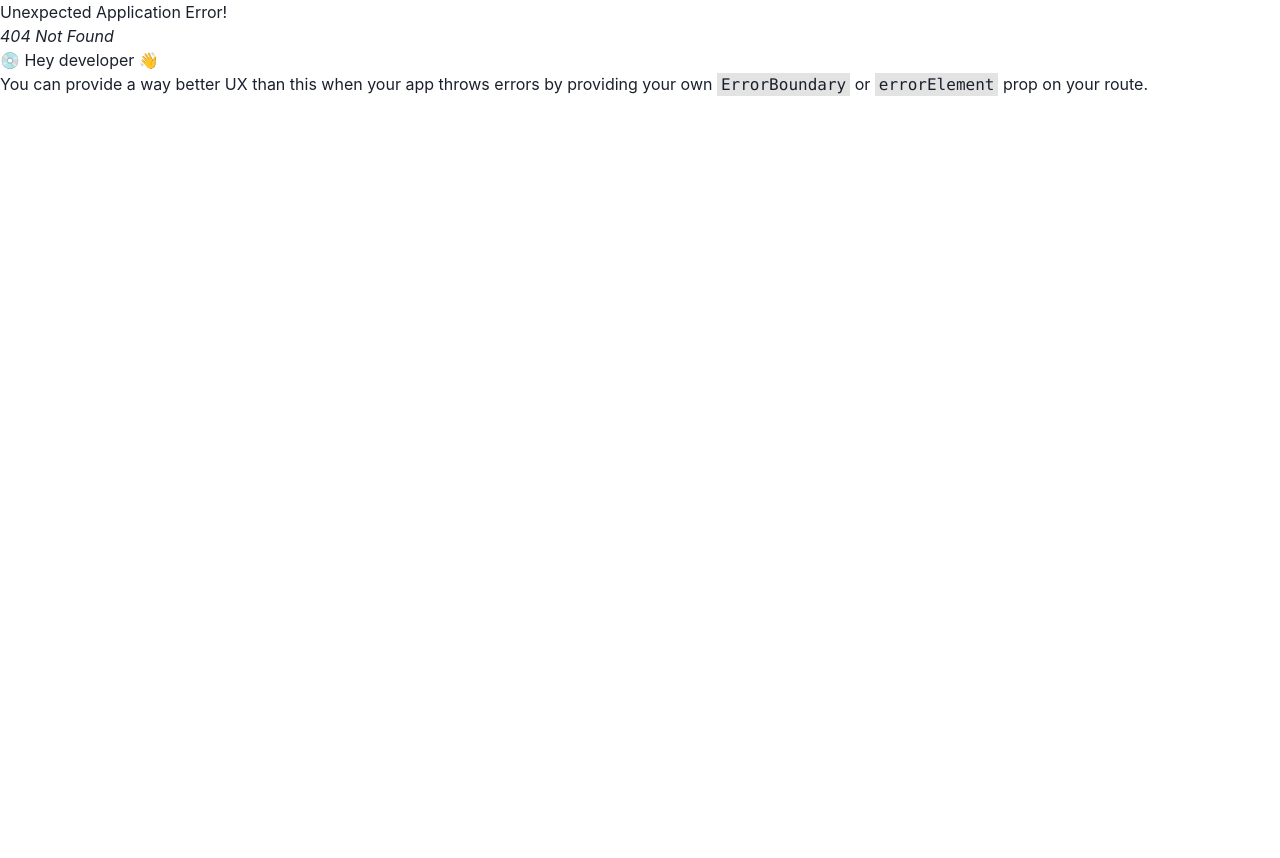
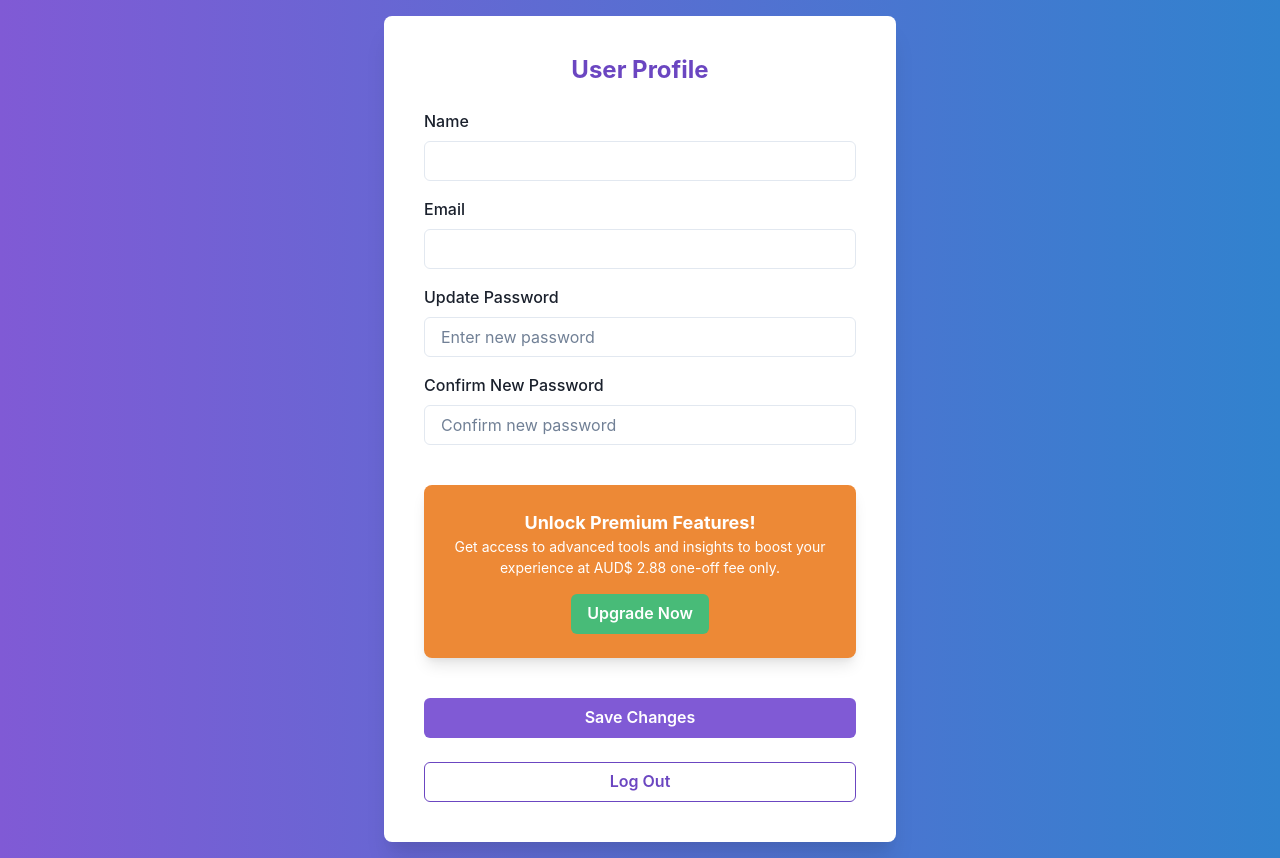
Before and after one commit to Wendyydxiao/personalfinaceapp, a React (Vite) app in the folder personal-finance-app/client/: page /profile in a window 1280 px wide. Before the commit this address had no page. Before the commit the page ends 800 px from the top, so only its background shows below. Built offline with nearby package versions, Linux system fonts and the light colour scheme.

Commit message:
built profile page

```diff
--- a/personal-finance-app/client/src/main.jsx
+++ b/personal-finance-app/client/src/main.jsx
@@ -7,7 +7,7 @@ import Login from './pages/login';
 import Signup from './pages/signup';
 // import Dashboard from './pages/dashboard';
 import Entry from './pages/entry';
-// import Profile from './pages/Profile';
+import Profile from './pages/profile';
 
 const router = createBrowserRouter([
   {
@@ -18,7 +18,7 @@ const router = createBrowserRouter([
       { path: '/signup', element: <Signup /> },
       // { path: '/dashboard', element: <Dashboard /> },
       { path: '/entry', element: <Entry /> },
-      // { path: '/profile', element: <Profile /> }
+      { path: '/profile', element: <Profile /> }
     ]
   }
 ]);
--- a/personal-finance-app/client/src/pages/profile.jsx
+++ b/personal-finance-app/client/src/pages/profile.jsx
@@ -1,24 +1,145 @@
-import { Box, Button, Heading, Text, VStack } from '@chakra-ui/react';
+import React, { useState } from 'react';
+import {
+  Box,
+  Button,
+  Input,
+  VStack,
+  Text,
+  FormControl,
+  FormLabel,
+  Heading,
+  Center,
+  Stack,
+} from '@chakra-ui/react';
 import { useNavigate } from 'react-router-dom';
 
-function Profile() {
+const Profile = () => {
   const navigate = useNavigate();
+  const [userData, setUserData] = useState([]);
+
+  const handleInputChange = (e) => {
+    const { name, value } = e.target;
+    setUserData((prevData) => ({
+      ...prevData,
+      [name]: value,
+    }));
+  };
+
+  const handleSaveChanges = () => {
+    console.log('Password updated:', userData.password);
+  };
 
   const handleLogout = () => {
+    localStorage.removeItem('token');
     navigate('/');
   };
 
+  const redirectToStripe = () => {
+    window.location.href = 'https://stripe.com'; //UPDATE THIS URL
+  };
+
   return (
-    <Box p={6}>
-      <Heading>Profile</Heading>
-      <VStack spacing={4} mt={4}>
-        <Text>User Name</Text>
-        <Button colorScheme="red" onClick={handleLogout}>
-          Log Out
-        </Button>
-      </VStack>
-    </Box>
+    <Center minH="100vh" bgGradient="linear(to-r, purple.500, blue.500)" p={4}>
+      <Box
+        maxW="lg"
+        w="full"
+        bg="white"
+        p={10}
+        borderRadius="lg"
+        boxShadow="xl"
+        textAlign="center"
+      >
+        <Heading fontSize="2xl" mb={6} color="purple.600">
+          User Profile
+        </Heading>
+
+        <VStack spacing={4} align="stretch">
+          <FormControl id="name">
+            <FormLabel>Name</FormLabel>
+            <Input
+              type="text"
+              value={userData.name}
+              isReadOnly
+              _focus={{ boxShadow: 'none' }}
+              _hover={{ cursor: 'not-allowed' }}
+            />
+          </FormControl>
+
+          <FormControl id="email">
+            <FormLabel>Email</FormLabel>
+            <Input
+              type="email"
+              value={userData.email}
+              isReadOnly
+              _focus={{ boxShadow: 'none' }}
+              _hover={{ cursor: 'not-allowed' }}
+            />
+          </FormControl>
+
+
+          <FormControl id="password">
+            <FormLabel>Update Password</FormLabel>
+            <Input
+              type="password"
+              placeholder="Enter new password"
+              name="password"
+              value={userData.password}
+              onChange={handleInputChange}
+            />
+          </FormControl>
+
+          <FormControl id="confirmPassword">
+            <FormLabel>Confirm New Password</FormLabel>
+            <Input
+              type="password"
+              placeholder="Confirm new password"
+              name="confirmPassword"
+              value={userData.confirmPassword}
+              onChange={handleInputChange}
+            />
+          </FormControl>
+
+          <Box
+            bgColor = "orange.400"
+            borderRadius="lg"
+            p={6}
+            color="white"
+            textAlign="center"
+            boxShadow="lg"
+            my={6}
+          >
+            <Stack direction="row" spacing={4} align="center" justify="center">
+              <Box>
+                <Text fontSize="lg" fontWeight="bold">
+                  Unlock Premium Features!
+                </Text>
+                <Text fontSize="sm">
+                  Get access to advanced tools and insights to boost your experience at AUD$ 2.88 one-off fee only.
+                </Text>
+              </Box>
+            </Stack>
+          <Button
+              colorScheme="green"
+              bg="green.400"
+              mt={4}
+              _hover={{ bg: 'green.500' }}
+              onClick={redirectToStripe}
+            >
+              Upgrade Now
+            </Button>
+          </Box>
+
+          <Button colorScheme="purple" onClick={handleSaveChanges} width="full">
+            Save Changes
+          </Button>
+
+          <Button colorScheme="purple"  variant="outline" onClick={handleLogout} width="full" mt={2}>
+            Log Out
+          </Button>
+        </VStack>
+      </Box>
+    </Center>
   );
-}
+};
 
 export default Profile;
```
